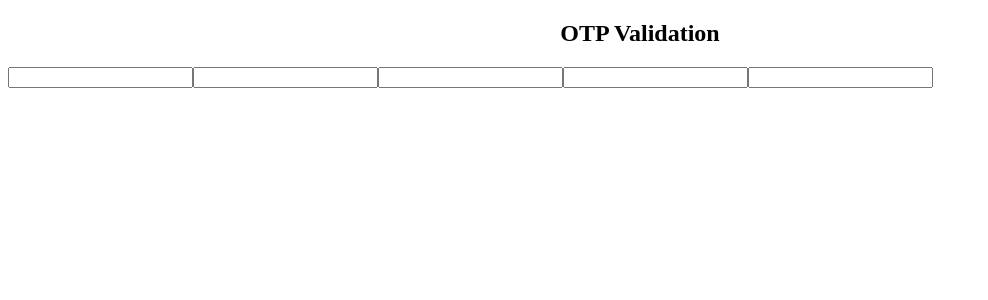
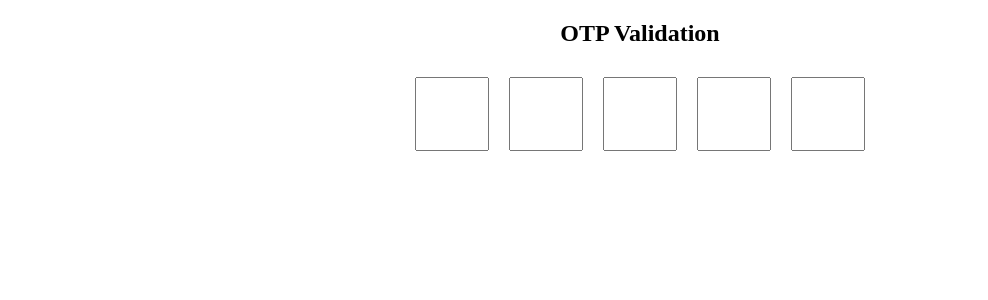
Before and after one commit to SudirKrishnaaRS/Frontend-Repo, a React (Vite) app in the folder React/Machine Coding Round/otp-input/: page / in a window 1280 px wide. Shown: the top 300 px of the page, without its empty margins (0-988 px from the left). Built offline with nearby package versions, Linux system fonts and the light colour scheme.

Commit message:
Added basic styles for OTP input

```diff
--- a/React/Machine Coding Round/otp-input/src/App.css
+++ b/React/Machine Coding Round/otp-input/src/App.css
@@ -1,3 +1,12 @@
-h2 {
+#root {
   text-align: center;
 }
+
+.otp-input {
+  height: 50px;
+  width: 50px;
+  font-size: 40px;
+  text-align: center;
+  padding: 10px;
+  margin: 10px;
+}
```
